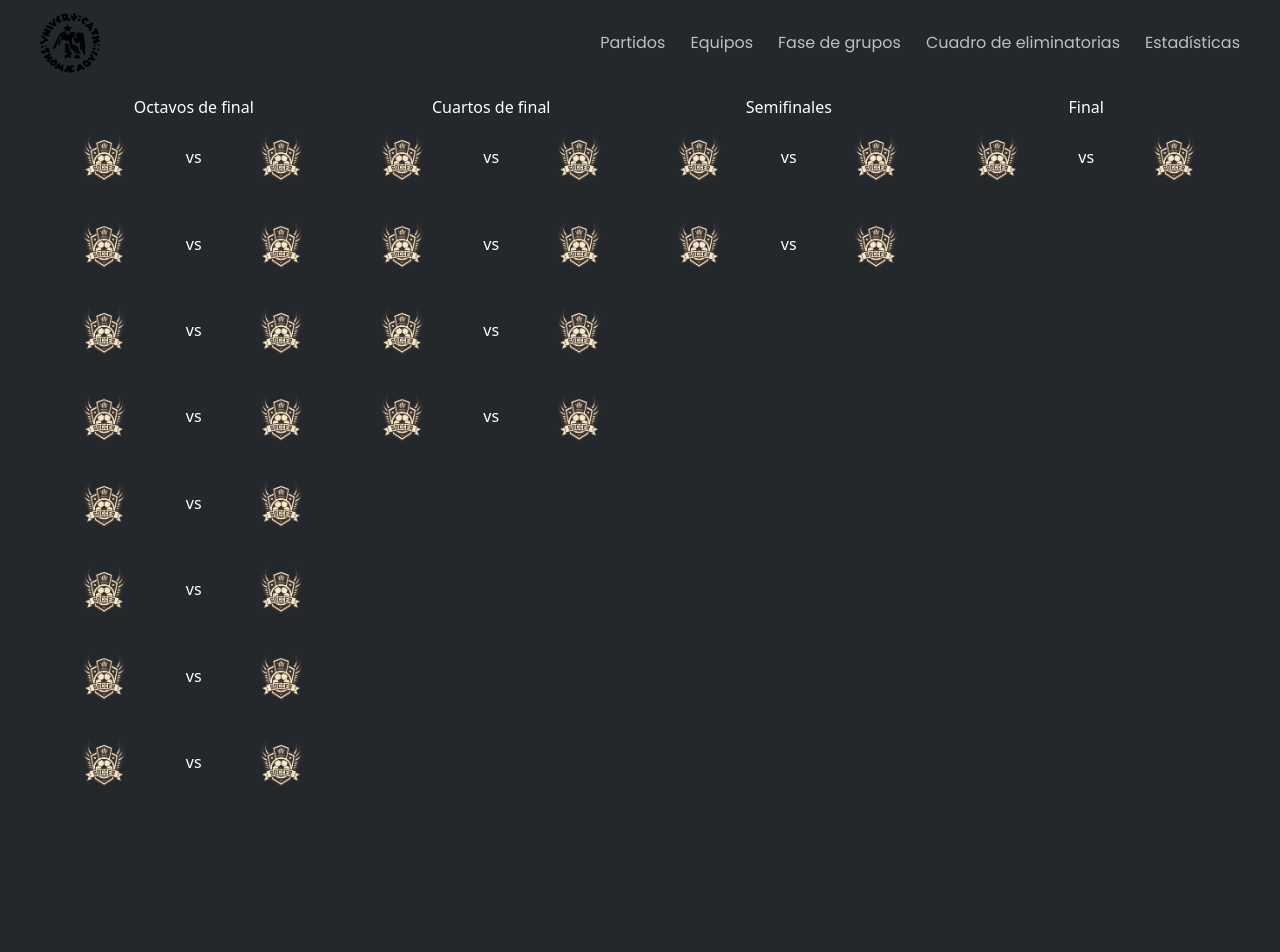
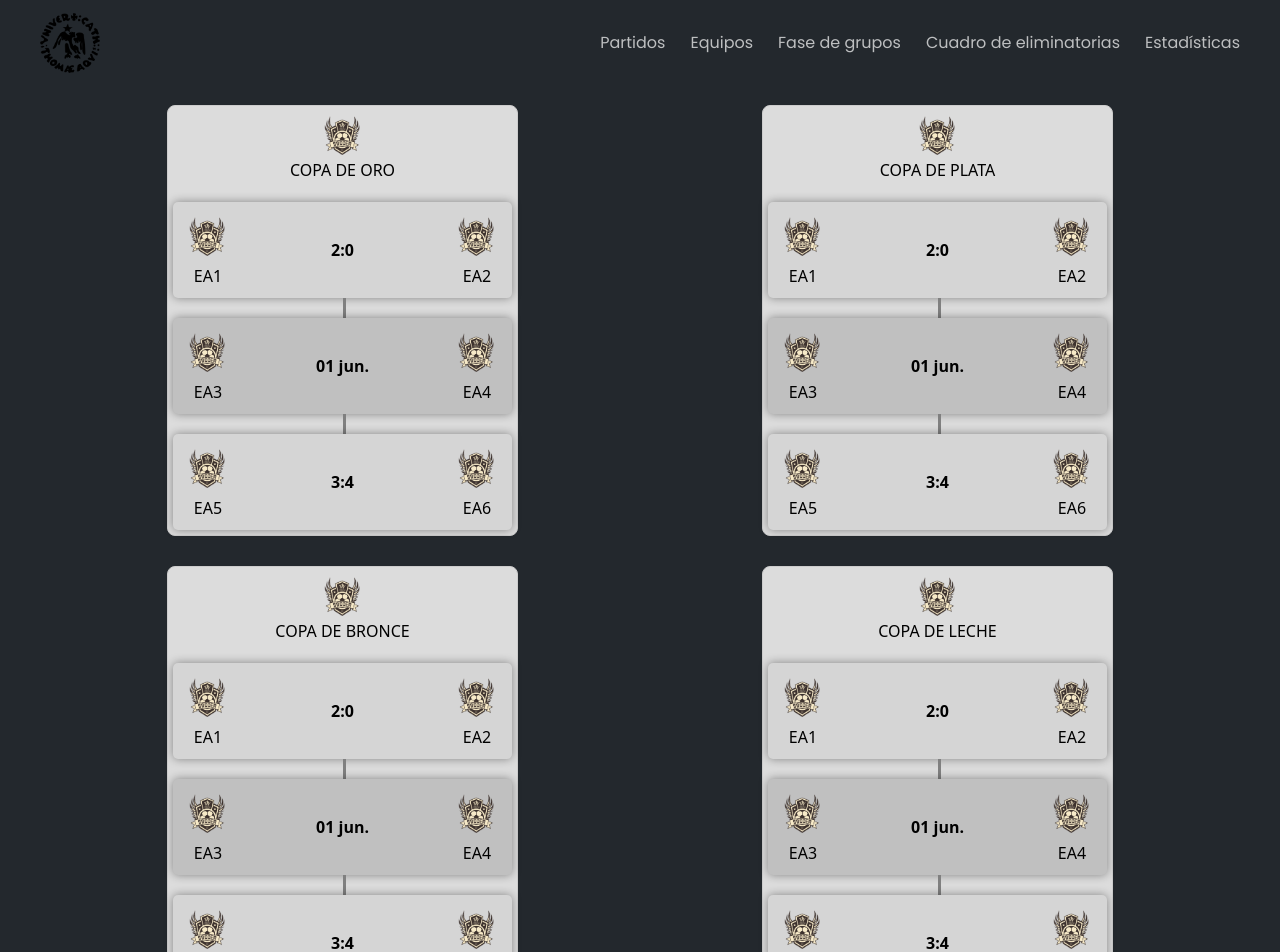
Before and after one commit to Manugarciaa/Copa-UNSTA, a React (Vite) app: page /masculino/cuadro_de_eliminatorias in a window 1280 px wide. Shown: the top 952 px of the page. Before the commit the page ends 830 px from the top, so only its background shows below. Built offline with nearby package versions, Linux system fonts and the light colour scheme; the HTML template or start-up script is replaced by a standard one.

Commit message:
16/05/2024
Se termino con la pestaña de Cuadro de Eliminatorias y se añadio dos elementos en el index.css

```diff
--- a/src/index.css
+++ b/src/index.css
@@ -237,3 +237,15 @@ body {
 .swiper-pagination .swiper-pagination-bullet-active {
   background: var(--primary);
 }
+
+.copa-wrapper {
+  display: flex;
+  justify-content: center;
+  width: 100%;
+}
+
+@media (min-width: 768px) {
+  .copa-wrapper {
+    width: auto;
+  }
+}
--- a/src/pages/CuadroDeEliminatorias.jsx
+++ b/src/pages/CuadroDeEliminatorias.jsx
@@ -4,131 +4,260 @@ import LogoEquipoA1 from '../assets/LogoEquipoA1.webp';
 
 const CuadroContainer = styled.div`
   display: grid;
-  grid-template-columns: repeat(4, 1fr);
   grid-gap: 1rem;
   padding: 1rem;
+  overflow-x: auto;
+  justify-content: center;
+  @media (min-width: 768px) {
+    grid-template-columns: repeat(2, 1fr);
+  }
+  @media (max-width: 767px) {
+    grid-template-columns: 1fr;
+  }
+`;
 
-  @media (max-width: 768px) {
-    grid-template-columns: repeat(4, 1fr);
-  }
-
-  @media (max-width: 480px) {
-    grid-template-columns: repeat(2, 1fr);
+const CopaContainer = styled.div`
+  border: 1px solid #ccc;
+  padding: 0.5rem;
+  margin: 1rem;
+  border-radius: 8px;
+  display: inline-block;
+  width: 60%;
+  box-sizing: border-box;
+  background-color: rgba(220, 220, 220, 1);
+  @media (max-width: 767px) {
+    border-radius: 8;
+    width: 100%;
   }
 `;
 
 const Fase = styled.div`
   text-align: center;
-
-  h3 {
-    margin-bottom: 1rem;
+  dislplay: flex;
+  h2 {
+    margin-bottom: 2rem;
   }
 `;
 
 const Partido = styled.div`
   display: flex;
+  flex-direction: row;
+  justify-content: space-between;
   align-items: center;
-  justify-content: space-around;
-  margin-bottom: 3rem;
+  padding: 1rem;
+  border-radius: 5px;
+  box-shadow: 0 0 10px rgba(0, 0, 0, 0.4);
+
+  &:nth-child(3n + 1) {
+    background-color: #c0c0c0;
+  }
+  &:nth-child(3n + 2) {
+    background-color: #d5d5d5;
+  }
+  &:nth-child(3n + 3) {
+    background-color: #d5d5d5;
+  }
+
+  .equipo {
+    display: flex;
+    flex-direction: column;
+    align-items: center;
 
     img {
-    max-width: 60px;
-    max-height: 60px;
+      max-width: 50px;
+      max-height: 50px;
+      margin-bottom: 0.5rem;
+    }
+  }
+
+  .resultado {
+    font-weight: bold;
   }
 `;
 
 const CuadroDeEliminatorias = () => {
   return (
-    <CuadroContainer className='text-white'>
+    <CuadroContainer className='text-black'>
+      <div className="copa-wrapper">
+        <CopaContainer>
           <Fase>
-        <h3>Octavos de final</h3>
+            <div className="header" style={{ textAlign: 'center' }}>
+              <img src={LogoEquipoA1} alt="Copa de Oro" style={{ width: '50px', height: 'auto', display: 'block', margin: 'auto' }} />
+              <h2>COPA DE ORO</h2>
+            </div>
             <Partido>
+              <div className="equipo">
                 <img src={LogoEquipoA1} alt="Equipo 1" />
-          <span>vs</span>
+                <span>EA1</span>
+              </div>
+              <div className="resultado">2:0</div>
+              <div className="equipo">
                 <img src={LogoEquipoA1} alt="Equipo 2" />
+                <span>EA2</span>
+              </div>
             </Partido>
+            <div style={{ borderLeft: '3px solid gray', height: '20px', marginLeft: '50%' }}></div>
             <Partido>
+              <div className="equipo">
                 <img src={LogoEquipoA1} alt="Equipo 3" />
-          <span>vs</span>
+                <span>EA3</span>
+              </div>
+              <div className="resultado">01 jun.</div>
+              <div className="equipo">
                 <img src={LogoEquipoA1} alt="Equipo 4" />
+                <span>EA4</span>
+              </div>
             </Partido>
+            <div style={{ borderLeft: '3px solid gray', height: '20px', marginLeft: '50%' }}></div>
             <Partido>
+              <div className="equipo">
                 <img src={LogoEquipoA1} alt="Equipo 5" />
-          <span>vs</span>
+                <span>EA5</span>
+              </div>
+              <div className="resultado">3:4</div>
+              <div className="equipo">
                 <img src={LogoEquipoA1} alt="Equipo 6" />
-        </Partido>
-        <Partido>
-          <img src={LogoEquipoA1} alt="Equipo 7" />
-          <span>vs</span>
-          <img src={LogoEquipoA1} alt="Equipo 8" />
-        </Partido>
-        {/*           */}
-        <Partido>
-          <img src={LogoEquipoA1} alt="Equipo 1" />
-          <span>vs</span>
-          <img src={LogoEquipoA1} alt="Equipo 2" />
-        </Partido>
-        <Partido>
-          <img src={LogoEquipoA1} alt="Equipo 3" />
-          <span>vs</span>
-          <img src={LogoEquipoA1} alt="Equipo 4" />
-        </Partido>
-        <Partido>
-          <img src={LogoEquipoA1} alt="Equipo 5" />
-          <span>vs</span>
-          <img src={LogoEquipoA1} alt="Equipo 6" />
-        </Partido>
-        <Partido>
-          <img src={LogoEquipoA1} alt="Equipo 7" />
-          <span>vs</span>
-          <img src={LogoEquipoA1} alt="Equipo 8" />
+                <span>EA6</span>
+              </div>
             </Partido>
           </Fase>
+        </CopaContainer>
+      </div>
+      <div className="copa-wrapper">
+        <CopaContainer>
           <Fase>
-        <h3>Cuartos de final</h3>
+            <div className="header" style={{ textAlign: 'center' }}>
+              <img src={LogoEquipoA1} alt="Copa de Oro" style={{ width: '50px', height: 'auto', display: 'block', margin: 'auto' }} />
+              <h2>COPA DE PLATA</h2>
+            </div>
             <Partido>
+              <div className="equipo">
+                <img src={LogoEquipoA1} alt="Equipo 1" />
+                <span>EA1</span>
+              </div>
+              <div className="resultado">2:0</div>
+              <div className="equipo">
+                <img src={LogoEquipoA1} alt="Equipo 2" />
+                <span>EA2</span>
+              </div>
+            </Partido>
+            <div style={{ borderLeft: '3px solid gray', height: '20px', marginLeft: '50%' }}></div>
+            <Partido>
+              <div className="equipo">
                 <img src={LogoEquipoA1} alt="Equipo 3" />
-          <span>vs</span>
+                <span>EA3</span>
+              </div>
+              <div className="resultado">01 jun.</div>
+              <div className="equipo">
                 <img src={LogoEquipoA1} alt="Equipo 4" />
+                <span>EA4</span>
+              </div>
             </Partido>
+            <div style={{ borderLeft: '3px solid gray', height: '20px', marginLeft: '50%' }}></div>
             <Partido>
-          <img src={LogoEquipoA1} alt="Equipo 3" />
-          <span>vs</span>
-          <img src={LogoEquipoA1} alt="Equipo 4" />
-        </Partido>
-        <Partido>
-          <img src={LogoEquipoA1} alt="Equipo 3" />
-          <span>vs</span>
-          <img src={LogoEquipoA1} alt="Equipo 4" />
-        </Partido>
-        <Partido>
-          <img src={LogoEquipoA1} alt="Equipo 3" />
-          <span>vs</span>
-          <img src={LogoEquipoA1} alt="Equipo 4" />
-        </Partido>
-        {/* Agregar más partidos de cuartos de final */}
-      </Fase>
-      <Fase>
-        <h3>Semifinales</h3>
-        <Partido>
+              <div className="equipo">
                 <img src={LogoEquipoA1} alt="Equipo 5" />
-          <span>vs</span>
+                <span>EA5</span>
+              </div>
+              <div className="resultado">3:4</div>
+              <div className="equipo">
                 <img src={LogoEquipoA1} alt="Equipo 6" />
-        </Partido>
-        <Partido>
-          <img src={LogoEquipoA1} alt="Equipo 1" />
-          <span>vs</span>
-          <img src={LogoEquipoA1} alt="Equipo 2" />
+                <span>EA6</span>
+              </div>
             </Partido>
           </Fase>
+        </CopaContainer>
+      </div>
+      <div className="copa-wrapper">
+        <CopaContainer>
           <Fase>
-        <h3>Final</h3>
+            <div className="header" style={{ textAlign: 'center' }}>
+              <img src={LogoEquipoA1} alt="Copa de Oro" style={{ width: '50px', height: 'auto', display: 'block', margin: 'auto' }} />
+              <h2>COPA DE BRONCE</h2>
+            </div>
             <Partido>
-          <img src={LogoEquipoA1} alt="Equipo 7" />
-          <span>vs</span>
-          <img src={LogoEquipoA1} alt="Equipo 8" />
+              <div className="equipo">
+                <img src={LogoEquipoA1} alt="Equipo 1" />
+                <span>EA1</span>
+              </div>
+              <div className="resultado">2:0</div>
+              <div className="equipo">
+                <img src={LogoEquipoA1} alt="Equipo 2" />
+                <span>EA2</span>
+              </div>
+            </Partido>
+            <div style={{ borderLeft: '3px solid gray', height: '20px', marginLeft: '50%' }}></div>
+            <Partido>
+              <div className="equipo">
+                <img src={LogoEquipoA1} alt="Equipo 3" />
+                <span>EA3</span>
+              </div>
+              <div className="resultado">01 jun.</div>
+              <div className="equipo">
+                <img src={LogoEquipoA1} alt="Equipo 4" />
+                <span>EA4</span>
+              </div>
+            </Partido>
+            <div style={{ borderLeft: '3px solid gray', height: '20px', marginLeft: '50%' }}></div>
+            <Partido>
+              <div className="equipo">
+                <img src={LogoEquipoA1} alt="Equipo 5" />
+                <span>EA5</span>
+              </div>
+              <div className="resultado">3:4</div>
+              <div className="equipo">
+                <img src={LogoEquipoA1} alt="Equipo 6" />
+                <span>EA6</span>
+              </div>
             </Partido>
           </Fase>
+        </CopaContainer>
+      </div>
+      <div className="copa-wrapper">
+        <CopaContainer>
+          <Fase>
+            <div className="header" style={{ textAlign: 'center' }}>
+              <img src={LogoEquipoA1} alt="Copa de Oro" style={{ width: '50px', height: 'auto', display: 'block', margin: 'auto' }} />
+              <h2>COPA DE LECHE</h2>
+            </div>
+            <Partido>
+              <div className="equipo">
+                <img src={LogoEquipoA1} alt="Equipo 1" />
+                <span>EA1</span>
+              </div>
+              <div className="resultado">2:0</div>
+              <div className="equipo">
+                <img src={LogoEquipoA1} alt="Equipo 2" />
+                <span>EA2</span>
+              </div>
+            </Partido>
+            <div style={{ borderLeft: '3px solid gray', height: '20px', marginLeft: '50%' }}></div>
+            <Partido>
+              <div className="equipo">
+                <img src={LogoEquipoA1} alt="Equipo 3" />
+                <span>EA3</span>
+              </div>
+              <div className="resultado">01 jun.</div>
+              <div className="equipo">
+                <img src={LogoEquipoA1} alt="Equipo 4" />
+                <span>EA4</span>
+              </div>
+            </Partido>
+            <div style={{ borderLeft: '3px solid gray', height: '20px', marginLeft: '50%' }}></div>
+            <Partido>
+              <div className="equipo">
+                <img src={LogoEquipoA1} alt="Equipo 5" />
+                <span>EA5</span>
+              </div>
+              <div className="resultado">3:4</div>
+              <div className="equipo">
+                <img src={LogoEquipoA1} alt="Equipo 6" />
+                <span>EA6</span>
+              </div>
+            </Partido>
+          </Fase>
+        </CopaContainer>
+      </div>
     </CuadroContainer>
   );
 };
```
Lines whose indentation alone changed are shown as unchanged.
